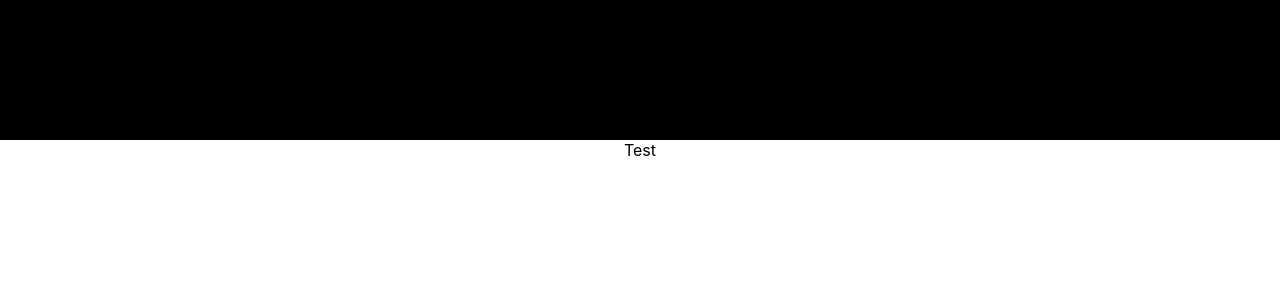
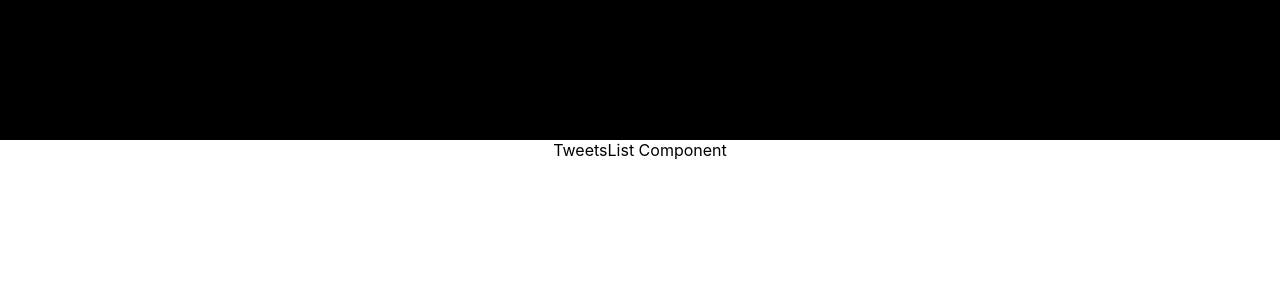
Before and after one commit to murocodes/tweetlist, a React (Create React App) app: page / in a window 1280 px wide. Shown: the top 300 px of the page. Built offline with nearby package versions, Linux system fonts and the light colour scheme.

Commit message:
add tweetslist component

```diff
--- a/src/components/App/App.js
+++ b/src/components/App/App.js
@@ -1,4 +1,5 @@
 import React, { Component } from "react";
+import TweetsList from "../Tweets/TweetsList/TweetsList";
 import "./App.css";
 
 class App extends Component {
@@ -7,7 +8,7 @@ class App extends Component {
       <div className="App">
         <header className="App-header">
         </header>
-        <div>Test</div>
+        <TweetsList></TweetsList>
       </div>
     );
   }
--- /dev/null
+++ b/src/components/Tweets/TweetsList/TweetsList.js
@@ -0,0 +1,36 @@
+import React, { Component } from "react";
+import { interval, merge } from "rxjs";
+import { map } from "rxjs/operators";
+
+export class TweetsListComponent extends Component {
+
+  componentDidMount() {
+    const createTweetSource = (frequency, account, attribute) => {
+      return interval(frequency).pipe(
+        map(i => ({
+          account,
+          timestamp: Date.now(),
+          content: `${attribute} Tweet number ${i + 1}`
+        }))
+      );
+    };
+
+    const tweets = merge(
+      createTweetSource(5000, "AwardsDarwin", "Facepalm"),
+      createTweetSource(3000, "iamdevloper", "Expert"),
+      createTweetSource(5000, "CommitStrip", "Funny")
+    );
+
+    tweets.subscribe(console.log.bind(console));
+  }
+
+  render() {
+      return (
+        <div>
+            TweetsList Component
+        </div>
+      );
+  }
+}
+
+export default TweetsListComponent;
```
